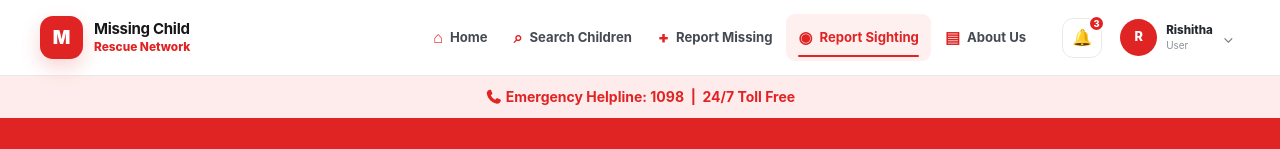
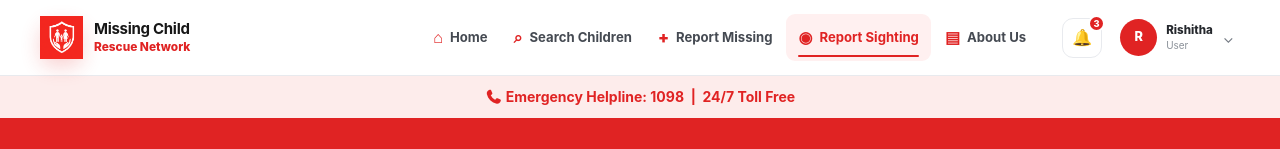
Before and after one commit to mahendra544/MCRN_deployment, a React (Vite) app: page /report-sighting in a window 1280 px wide. Shown: the top 149 px of the page. Built offline with nearby package versions, Linux system fonts and the light colour scheme.

Commit message:
Updated logo

```diff
--- a/src/App.jsx
+++ b/src/App.jsx
@@ -1,4 +1,5 @@
 import { Routes, Route } from "react-router-dom";
+
 import Sightings from "./sightings.jsx";
 import PoliceDashboard from "./police-dashboard/police-dashboard.jsx";
 
@@ -10,15 +11,39 @@ import "./responsive.css";
 function App() {
   return (
     <Routes>
+      {/* Public / Sightings */}
       <Route path="/" element={<Sightings />} />
+      <Route path="/report-sighting" element={<Sightings />} />
 
+      {/* Police Dashboard */}
       <Route
-        path="/report-sighting"
-        element={<Sightings />}
+        path="/police-dashboard"
+        element={<PoliceDashboard />}
+      />
+
+      {/* Police Dashboard sections */}
+      <Route
+        path="/police-cases"
+        element={<PoliceDashboard />}
       />
 
       <Route
-        path="/police-dashboard"
+        path="/police-verify"
+        element={<PoliceDashboard />}
+      />
+
+      <Route
+        path="/police-search"
+        element={<PoliceDashboard />}
+      />
+
+      <Route
+        path="/police-notifications"
+        element={<PoliceDashboard />}
+      />
+
+      <Route
+        path="/police-profile"
         element={<PoliceDashboard />}
       />
     </Routes>
--- a/src/navbar.jsx
+++ b/src/navbar.jsx
@@ -14,7 +14,7 @@ function Navbar() {
         <NavLink to="/" className="common-brand">
 
           <div className="common-brand-mark">
-            M
+            <img src="missing-child-logo.jpeg"></img>
           </div>
 
           <div className="common-brand-text">
```
Also changed, not shown: public/missing-child-logo.jpeg.
